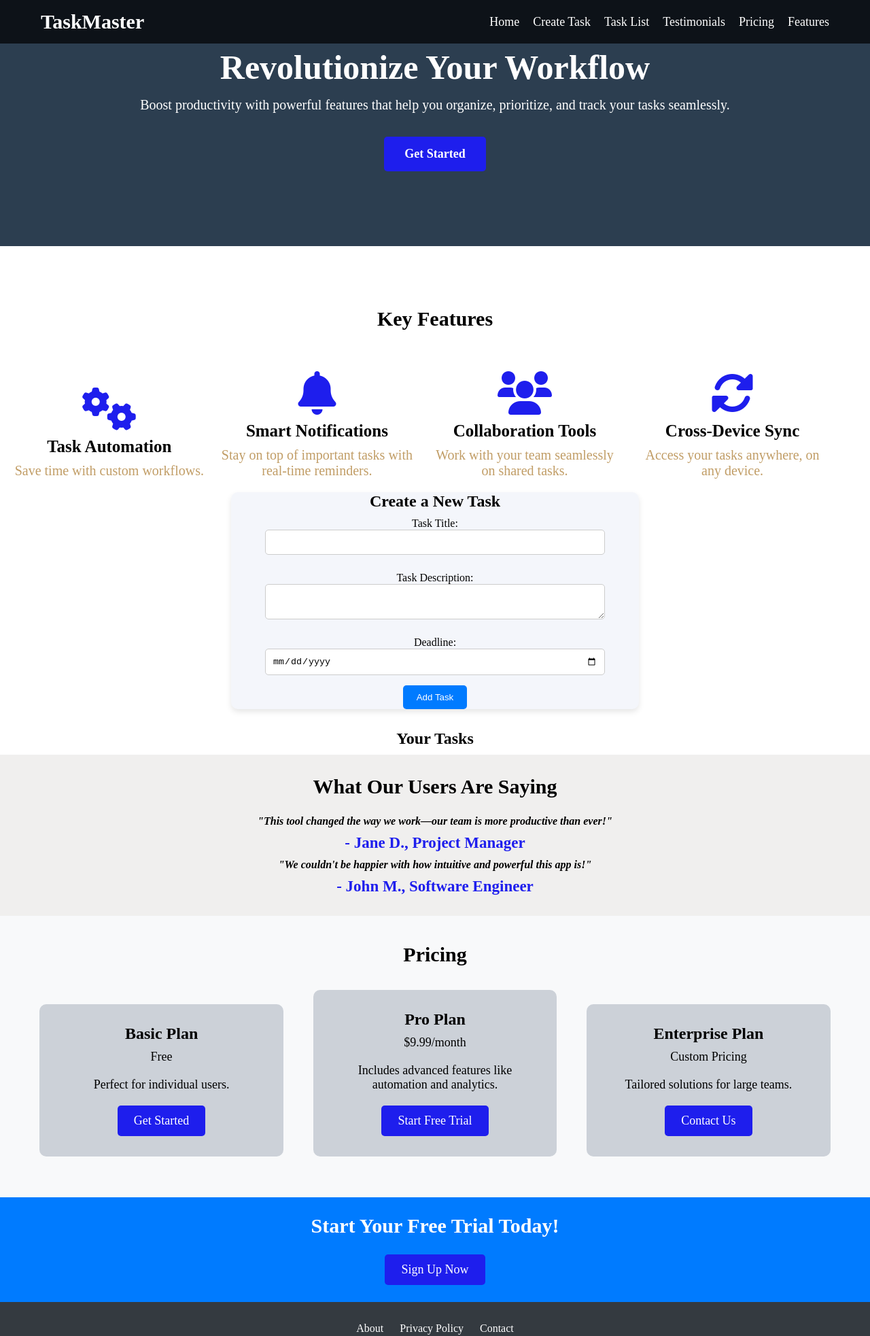
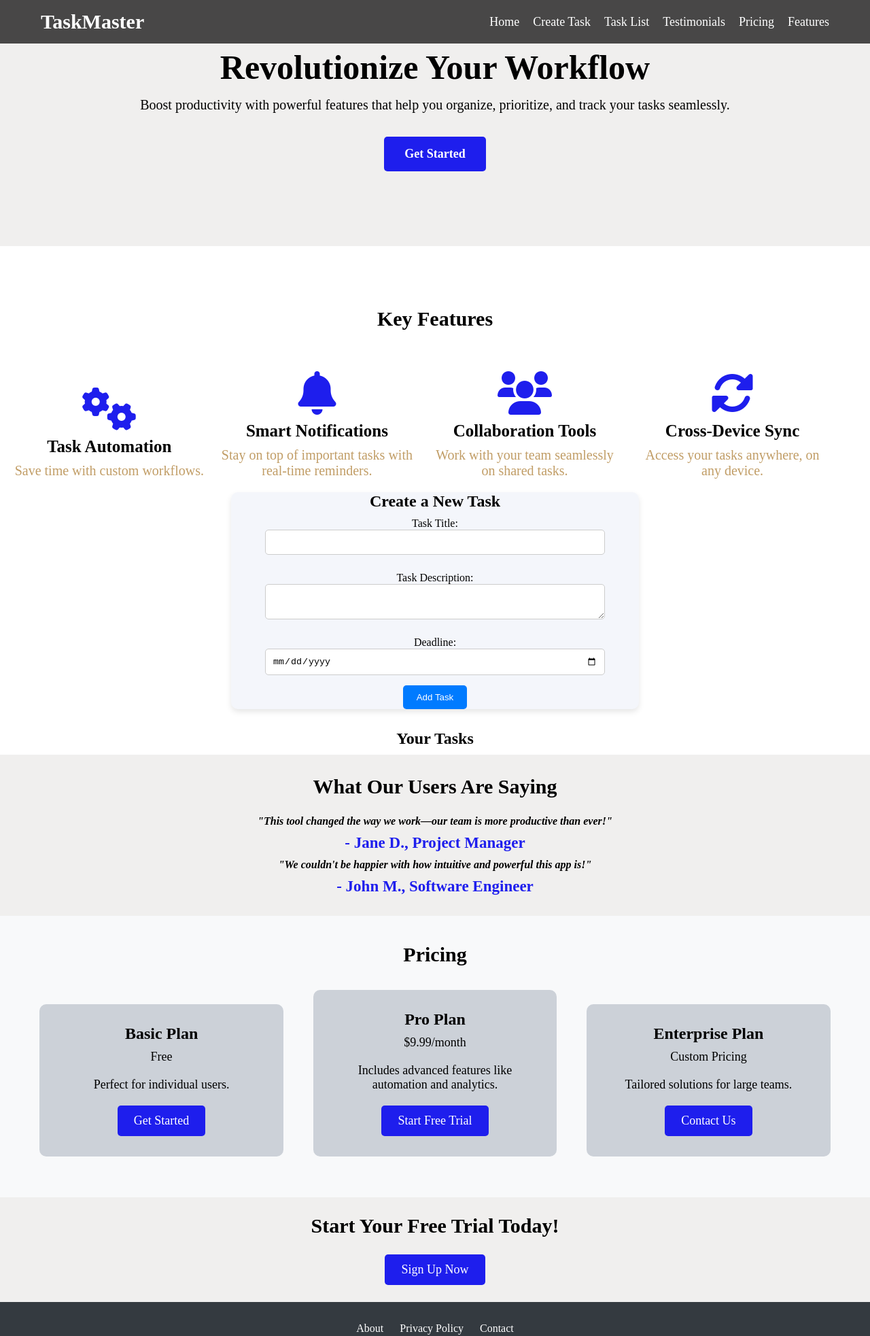
Before and after one commit to jerrys-arch/PRODIGY_WD_01, a plain HTML site: page index.html in a window 1280 px wide. Shown: the top 1965 px of the page at 68% size. Drawn offline with Linux system fonts and the light colour scheme.

Commit message:
updated commit message

```diff
--- a/styles.css
+++ b/styles.css
@@ -118,11 +118,11 @@ html{
 /* Hero Section */
 #hero {
 
-    background-color: #2c3e50;
+    background-color: rgb(240, 239, 238);
     width: 100%;
     text-align: center;
     padding: 120px 0 110px;
-    color: white;
+    color: black;
     background-attachment: fixed;
     background-position: center center;
     background-size: cover;
@@ -352,9 +352,9 @@ html{
 
 #cta {
     text-align: center;
-    background: #007bff;
+    background: rgb(240, 239, 238);;
     padding: 25px 0;
-    color: white;
+    color: black;
 }
 
 
```
